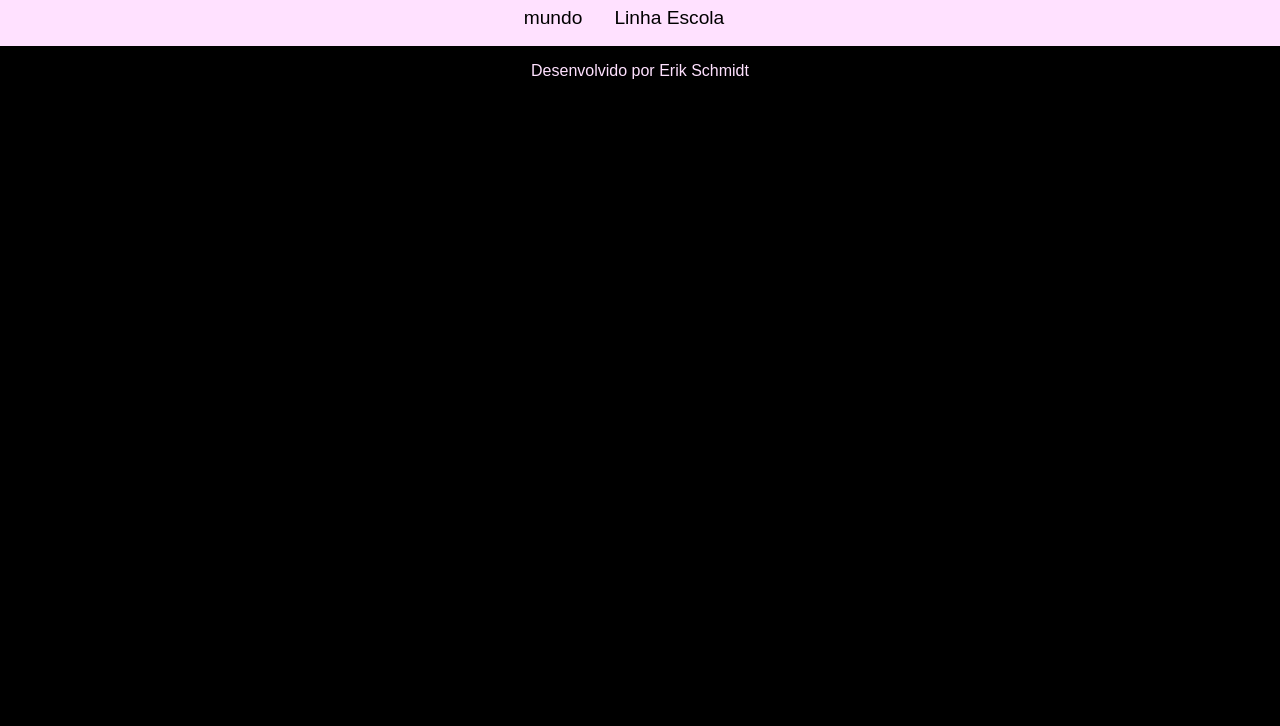
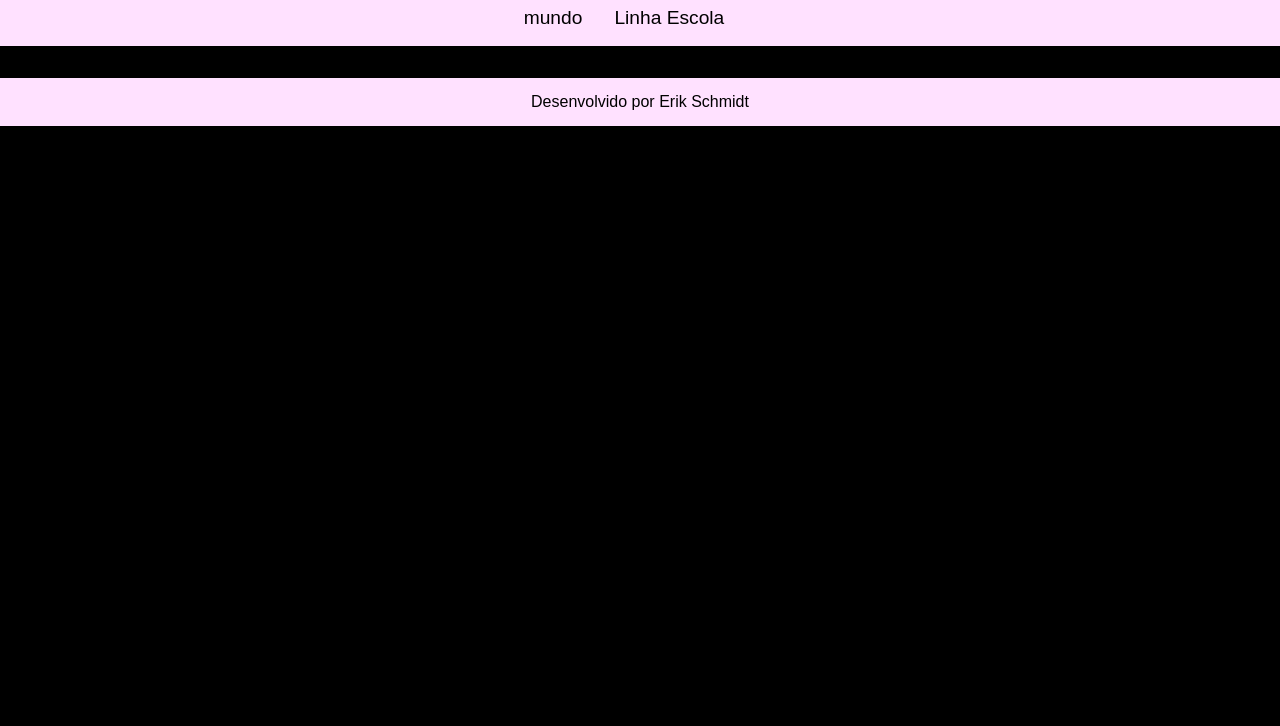
Before and after one commit to triZe7/Rede-sociais, a plain HTML site: page index.html in a window 1280 px wide. Shown: the part 74-800 px from the top of the page. Drawn offline with Linux system fonts and the light colour scheme.

Commit message:
erik du grau

```diff
--- a/style.css
+++ b/style.css
@@ -49,5 +49,10 @@ nav a:hover{
 footer{
     display: flex;
     align-items: center;
-    justify-content: center
+    justify-content: center;
+    background-color: var(--primary-color);
+    color: var(--bg-color);
+    width: 100;
+    height: 3rem;
+    margin-top: 2rem;
 }
```
